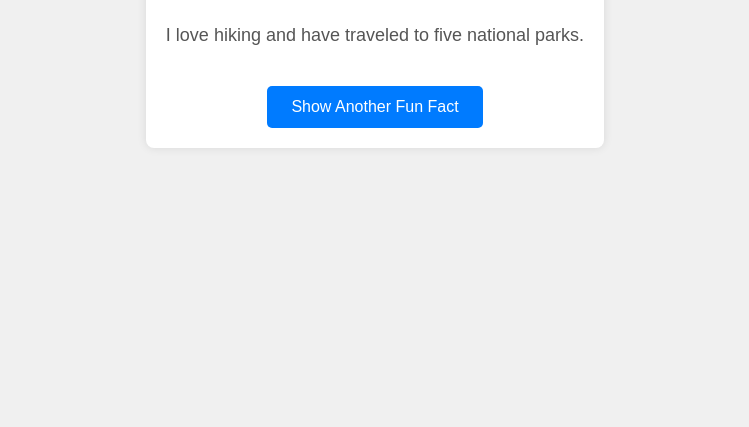
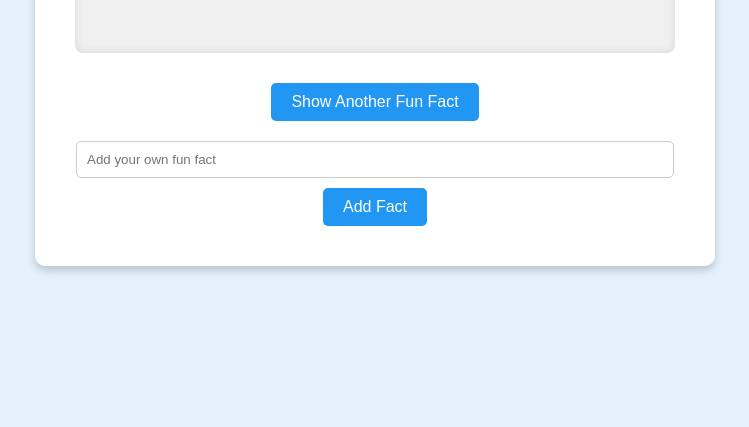
Before and after one commit to hasindulakshan/fact-genarator, a plain HTML site: page index.html in a window 1280 px wide. Shown: the part 373-800 px from the top of the page, without its empty margins (265-1014 px from the left). Drawn offline with Linux system fonts and the light colour scheme.

Commit message:
Update index.html

```diff
--- a/index.html
+++ b/index.html
@@ -6,46 +6,66 @@
     <title>Fun Facts App</title>
     <style>
         body {
-            font-family: Arial, sans-serif;
-            background-color: #f0f0f0;
+            font-family: 'Segoe UI', Tahoma, Geneva, Verdana, sans-serif;
+            background-color: #e3f2fd;
             display: flex;
             justify-content: center;
             align-items: center;
             height: 100vh;
             margin: 0;
+            color: #333;
         }
 
         .container {
             text-align: center;
-            background-color: #fff;
-            padding: 20px;
-            border-radius: 8px;
-            box-shadow: 0 0 10px rgba(0, 0, 0, 0.1);
+            background-color: #ffffff;
+            padding: 40px;
+            border-radius: 10px;
+            box-shadow: 0 4px 8px rgba(0, 0, 0, 0.2);
+            width: 90%;
+            max-width: 600px;
+        }
+
+        h1 {
+            color: #0d47a1;
         }
 
         #fact-display {
-            font-size: 18px;
+            font-size: 20px;
             color: #555;
-            margin-bottom: 20px;
-            min-height: 60px;
+            margin: 20px 0;
+            padding: 20px;
+            background-color: #f0f0f0;
+            border-radius: 8px;
+            min-height: 100px;
             display: flex;
             align-items: center;
             justify-content: center;
+            box-shadow: inset 0 0 10px rgba(0,0,0,0.1);
         }
 
         button {
-            background-color: #007bff;
+            background-color: #2196f3;
             color: white;
             border: none;
-            padding: 12px 24px;
+            padding: 10px 20px;
             font-size: 16px;
             border-radius: 5px;
             cursor: pointer;
             transition: background-color 0.3s ease;
+            margin-top: 10px;
         }
 
         button:hover {
-            background-color: #0056b3;
+            background-color: #1976d2;
+        }
+
+        input[type="text"] {
+            width: calc(100% - 24px);
+            padding: 10px;
+            margin-top: 20px;
+            border-radius: 5px;
+            border: 1px solid #ccc;
         }
     </style>
 </head>
@@ -54,6 +74,8 @@
         <h1>Fun Facts About Me</h1>
         <div id="fact-display"></div>
         <button id="new-fact-btn">Show Another Fun Fact</button>
+        <input type="text" id="new-fact-input" placeholder="Add your own fun fact">
+        <button id="add-fact-btn">Add Fact</button>
     </div>
     <script>
         const facts = [
@@ -66,6 +88,8 @@
 
         const factDisplay = document.getElementById('fact-display');
         const newFactBtn = document.getElementById('new-fact-btn');
+        const addFactBtn = document.getElementById('add-fact-btn');
+        const newFactInput = document.getElementById('new-fact-input');
 
         function showRandomFact() {
             const randomIndex = Math.floor(Math.random() * facts.length);
@@ -74,6 +98,15 @@
 
         newFactBtn.addEventListener('click', showRandomFact);
 
+        addFactBtn.addEventListener('click', function() {
+            const newFact = newFactInput.value.trim();
+            if (newFact) {
+                facts.push(newFact);
+                newFactInput.value = '';
+                showRandomFact();
+            }
+        });
+
         // Show a fact when the page loads
         showRandomFact();
     </script>
```
